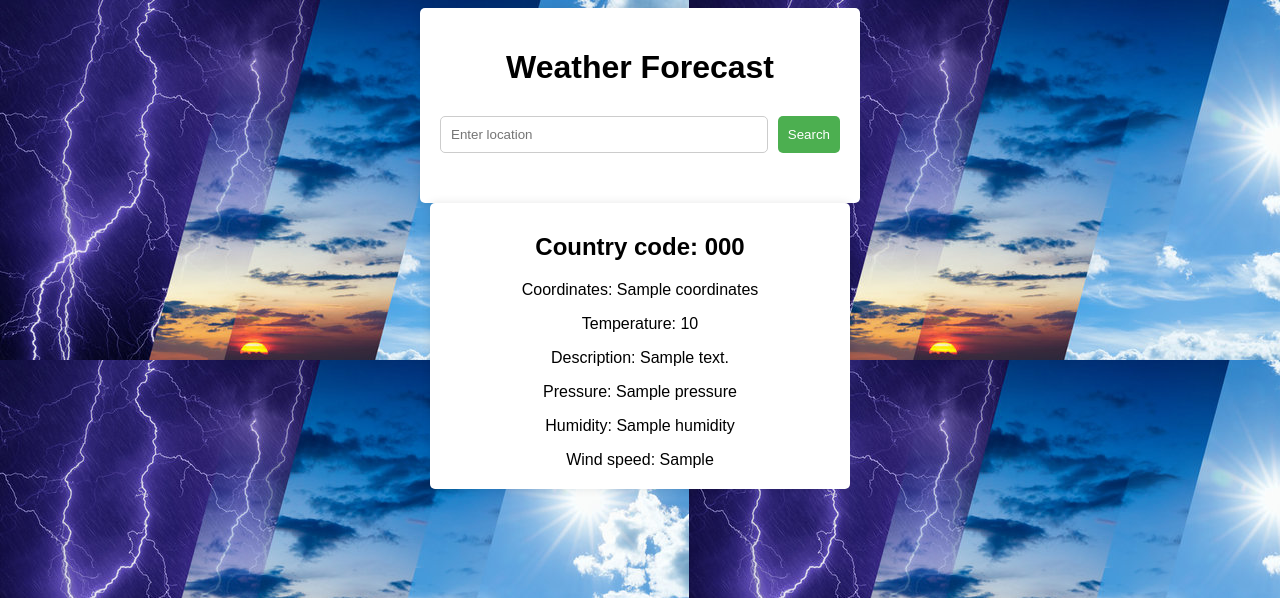
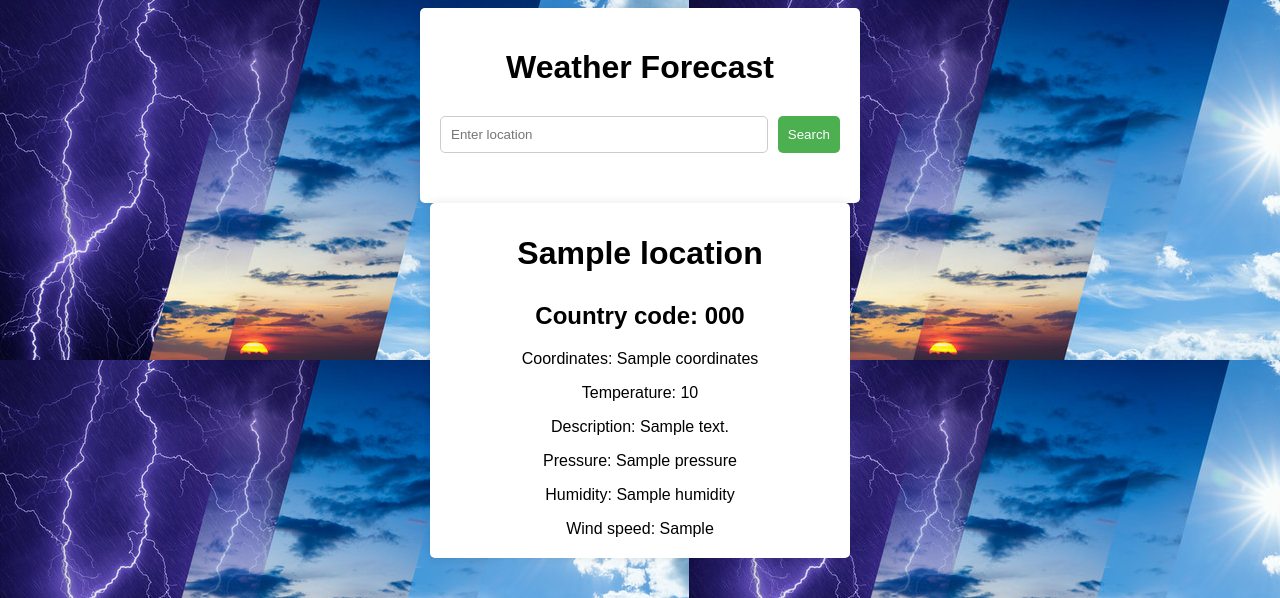
Before and after one commit to Stan1-0/weatherapp, a Django app: template templates/index.html in a window 1280 px wide. Shown: the top 598 px of the page. Run offline with Django 4.2, Linux system fonts and the light colour scheme; the template is opened without the code that fills it: most values are stand-ins (such as "Sample title", 1, 10 or a date in 2020).

Commit message:
update the weather app to display location, country code and coordinates

```diff
--- a/templates/index.html
+++ b/templates/index.html
@@ -23,6 +23,7 @@
     </div>
     <div class="container2">
       <div id="weather-info">
+        <h1>{{location}}</h1>
         <h2 id="city-name">Country code: {{Country_code}}</h2>
         <p id="city-name">Coordinates: {{Coordinates}}</p>
         <p id="temperature">Temperature: {{Temperature}}</p>
--- a/weatherapp/views.py
+++ b/weatherapp/views.py
@@ -18,5 +18,6 @@ def index(request):
             "wind_speed": str(json_data['wind']['speed'])+'m/s',
             }
     else:
+        location = ''
         data = {}
-    return render(request, 'index.html', data )
+    return render(request, 'index.html', {'location': location, 'data': data} )
```
